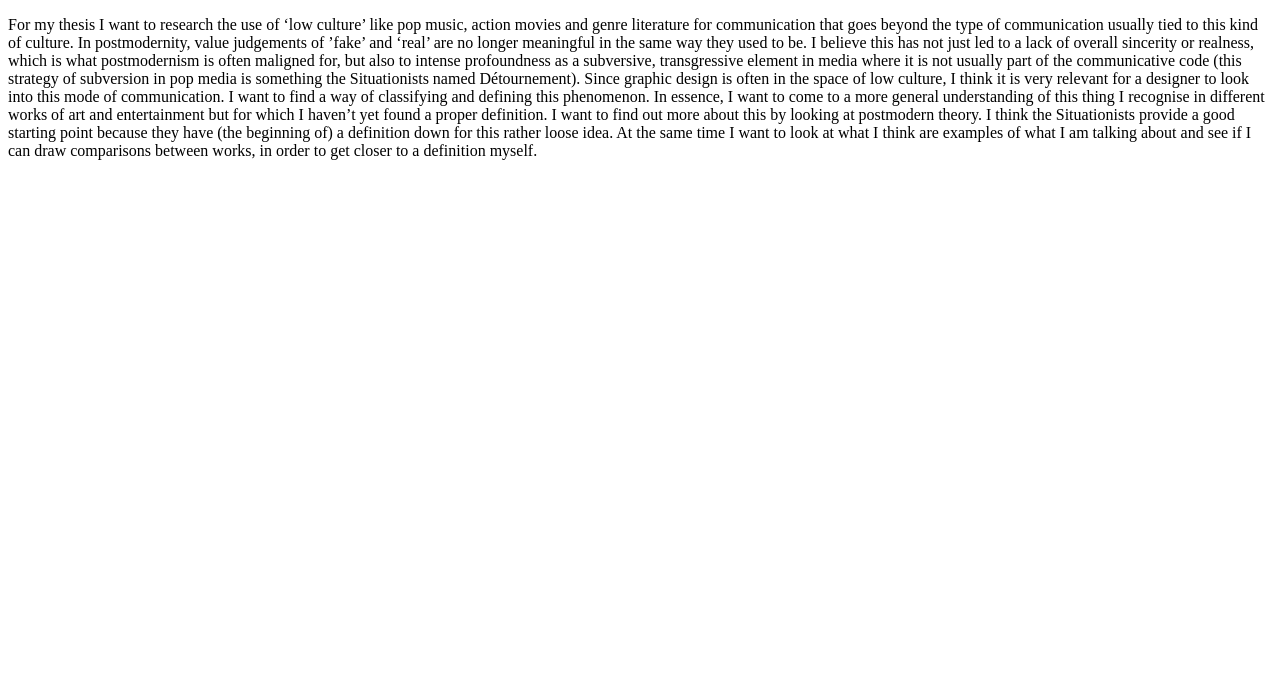
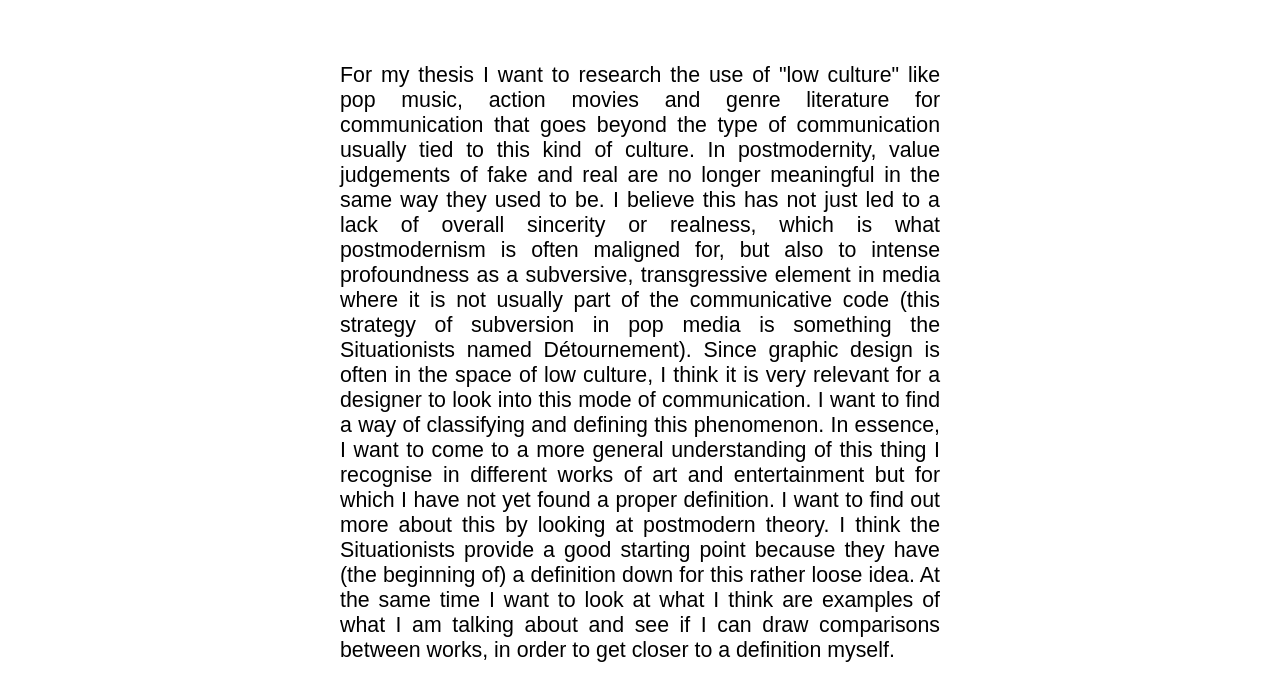
Before and after one commit to kabk/go-teheses-18-jan-egbers, a plain HTML site: page index.html in a window 1280 px wide. Drawn offline with Linux system fonts and the light colour scheme.

Commit message:
added css

```diff
--- a/index.html
+++ b/index.html
@@ -1,13 +1,14 @@
 <!DOCTYPE HTML>
 <head>
+<link rel="stylesheet" type="text/css" href="thesis_style.css">
 <title>thesis jan egbers</title>
 </head>
 <body>
-	<p>For my thesis I want to research the use of ‘low culture’ like pop music, action movies and genre literature for communication that goes beyond the type of communication usually tied to this kind of culture.
+	<p class="maintext">For my thesis I want to research the use of &quot;low culture&quot; like pop music, action movies and genre literature for communication that goes beyond the type of communication usually tied to this kind of culture.
 
-In postmodernity, value judgements of ’fake’ and ‘real’ are no longer meaningful in the same way they used to be. I believe this has not just led to a lack of overall sincerity or realness, which is what postmodernism is often maligned for, but also to intense profoundness as a subversive, transgressive element in media where it is not usually part of the communicative code (this strategy of subversion in pop media is something the Situationists named Détournement). Since graphic design is often in the space of low culture, I think it is very relevant for a designer to look into this mode of communication.
+In postmodernity, value judgements of fake and real are no longer meaningful in the same way they used to be. I believe this has not just led to a lack of overall sincerity or realness, which is what postmodernism is often maligned for, but also to intense profoundness as a subversive, transgressive element in media where it is not usually part of the communicative code (this strategy of subversion in pop media is something the Situationists named D&eacute;tournement). Since graphic design is often in the space of low culture, I think it is very relevant for a designer to look into this mode of communication.
 
-I want to find a way of classifying and defining this phenomenon. In essence, I want to come to a more general understanding of this thing I recognise in different works of art and entertainment but for which I haven’t yet found a proper definition.
+I want to find a way of classifying and defining this phenomenon. In essence, I want to come to a more general understanding of this thing I recognise in different works of art and entertainment but for which I have not yet found a proper definition.
 
 I want to find out more about this by looking at postmodern theory. I think the Situationists provide a good starting point because they have (the beginning of) a definition down for this rather loose idea. At the same time I want to look at what I think are examples of what I am talking about and see if I can draw comparisons between works, in order to get closer to a definition myself. </p>
 </body>
--- /dev/null
+++ b/thesis_style.css
@@ -0,0 +1,8 @@
+.maintext {
+	font-family: arial, sans-serif;
+	font-size: 16pt;
+	width: 600px;
+	margin: auto;
+	text-align: justify;
+	margin-top: 5%;
+}
```
